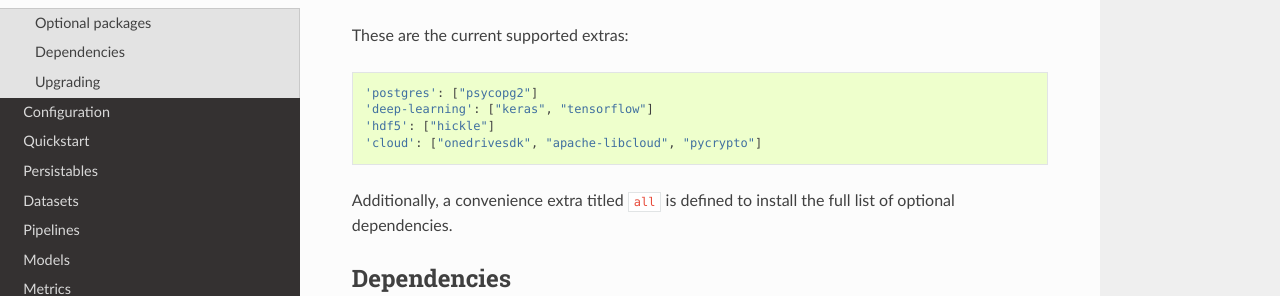
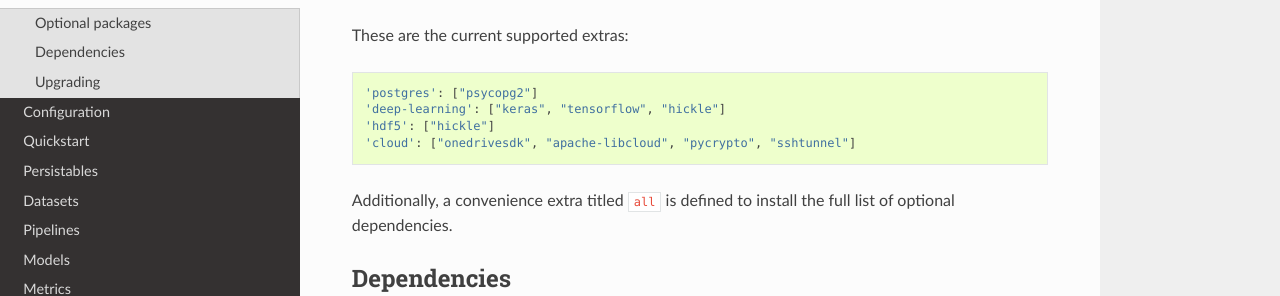
Before and after one commit to eyadgaran/SimpleML, a Sphinx documentation site: the page built from docs/source/installation.rst, in a window 1280 px wide and 900 px high, scrolled down 866 px. Shown: the part 158-454 px from the top of the window. Built offline with Sphinx 7.4.7 and the Read the Docs theme 2.0.0, drawn with Linux system fonts in a browser that asks for light colours; the version number could not be read and is left out.

Commit message:
updated installation dependencies

```diff
--- a/docs/source/installation.rst
+++ b/docs/source/installation.rst
@@ -43,9 +43,9 @@
 These are the current supported extras::
 
     'postgres': ["psycopg2"]
-    'deep-learning': ["keras", "tensorflow"]
+    'deep-learning': ["keras", "tensorflow", "hickle"]
     'hdf5': ["hickle"]
-    'cloud': ["onedrivesdk", "apache-libcloud", "pycrypto"]
+    'cloud': ["onedrivesdk", "apache-libcloud", "pycrypto", "sshtunnel"]
 
 Additionally, a convenience extra titled ``all`` is defined to install the full list
 of optional dependencies.
--- a/setup.py
+++ b/setup.py
@@ -29,7 +29,7 @@
 # Different extras
 postgres_dependencies = ["psycopg2"]
 deep_learning_dependencies = ["keras", "tensorflow", "hickle"]
-cloud_dependencies = ["onedrivesdk", "apache-libcloud", "pycrypto", "sshtunnel"]
+cloud_dependencies = ["onedrivesdk<2", "apache-libcloud", "pycrypto", "sshtunnel"]
 
 
 setup(
```
